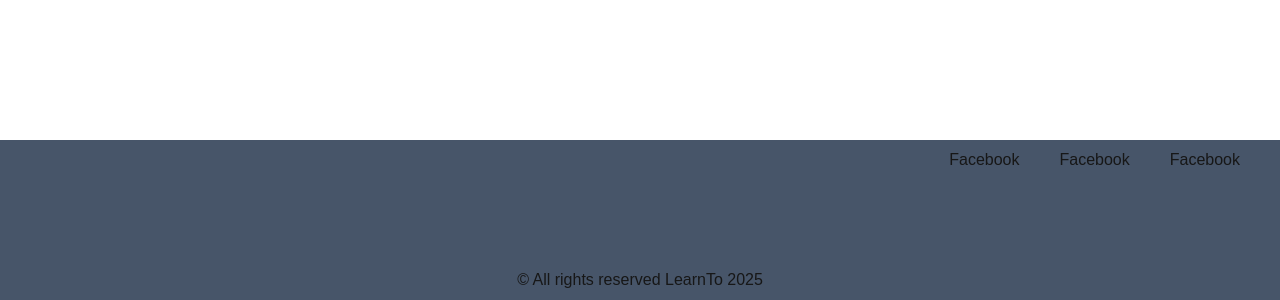
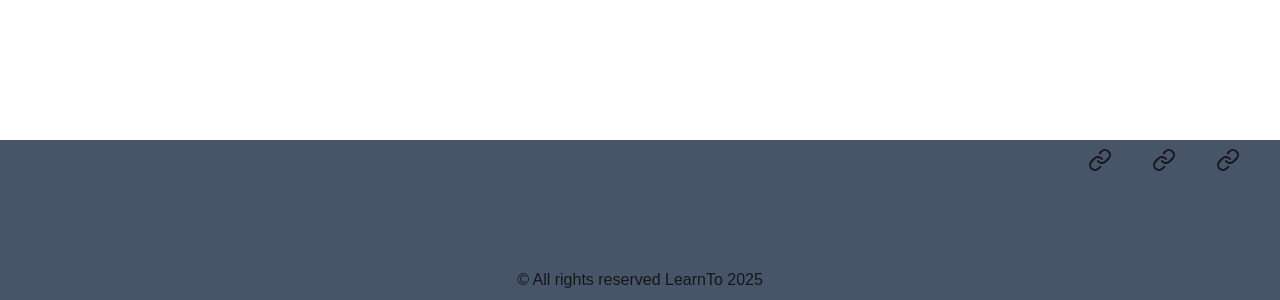
Before and after one commit to JoeyCollado/learnto, a Next.js app: page / in a window 1280 px wide. Shown: the part 788-1088 px from the top of the page. Built offline with nearby package versions, Linux system fonts and the light colour scheme; no server answers.

Commit message:
added link to footer icons

```diff
--- a/app/components/Footer.tsx
+++ b/app/components/Footer.tsx
@@ -1,16 +1,25 @@
-import React from 'react'
+import { Link } from "lucide-react";
+import React from "react";
 
 const Footer = () => {
   return (
-    <div className='h-40 w-screen bottom-0 bg-slate-600 flex flex-col'>
-      <ul className='flex gap-10 justify-end mr-10 mt-2'>
-        <li>Facebook</li>
-        <li>Facebook</li>
-        <li>Facebook</li>
+    <div className="h-40 w-screen bottom-0 bg-slate-600 flex flex-col">
+      <ul className="flex gap-10 justify-end mr-10 mt-2">
+        <Link>
+          <li>Facebook</li>
+        </Link>
+        <Link>
+          <li>Facebook</li>
+        </Link>
+        <Link>
+          <li>Facebook</li>
+        </Link>
       </ul>
-      <p className='text-center bottom-0 pt-24'>© All rights reserved LearnTo 2025 </p>
+      <p className="text-center bottom-0 pt-24">
+        © All rights reserved LearnTo 2025{" "}
+      </p>
     </div>
-  )
-}
+  );
+};
 
 export default Footer;
```
